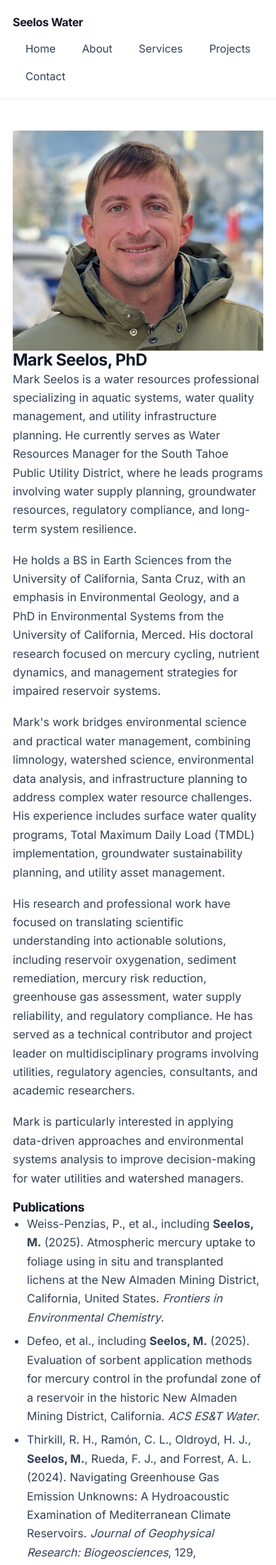
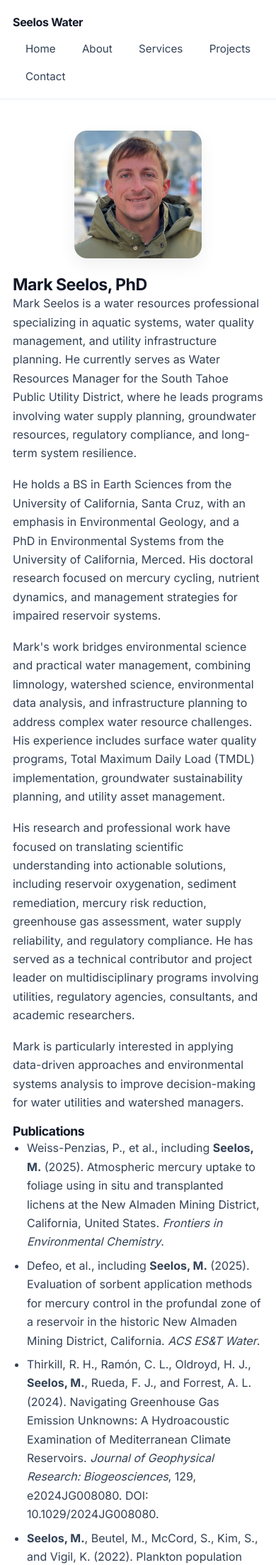
Before and after one commit to markseelos/seelos-water, a Jekyll site: the page built from about.md, in a window 390 px wide. Shown: the top 2205 px of the page at 71% size. Built offline with Jekyll 4.4.1, drawn with Linux system fonts in a browser that asks for light colours.

Commit message:
Update style.css

```diff
--- a/assets/css/style.css
+++ b/assets/css/style.css
@@ -370,7 +370,18 @@ section {
   align-items: start;
 }
 
-/* About photo sizing fix */
+/* Headshot */
+.about-headshot {
+  width: 220px;
+  height: 220px;
+  object-fit: cover;
+  border-radius: 18px;
+  display: block;
+  margin: 0 auto 24px;
+  box-shadow: var(--shadow-soft);
+}
+
+/* Legacy image classes */
 .about-photo,
 .about-image,
 .profile-photo {
@@ -390,19 +401,6 @@ img.profile-photo {
   border-radius: 18px;
   display: block;
   margin: 0 auto;
-  box-shadow: var(--shadow-soft);
-}
-
-/* If your image has no class but is inside the about title/intro area */
-.about-page img,
-.about-title-block img,
-.about-intro img,
-.about-hero img,
-.about-profile img {
-  max-width: 260px;
-  width: 100%;
-  height: auto;
-  border-radius: 18px;
   box-shadow: var(--shadow-soft);
 }
 
@@ -729,6 +727,11 @@ footer > div {
     grid-template-columns: 1fr;
   }
 
+  .about-headshot {
+  width: 200px;
+  height: 200px;
+  }
+
   .about-photo,
   .about-image,
   .profile-photo,
@@ -808,6 +811,11 @@ footer > div {
     max-width: 220px;
   }
 
+  .about-headshot {
+  width: 180px;
+  height: 180px;
+}
+
   .contact-form button {
     width: 100%;
   }
```
